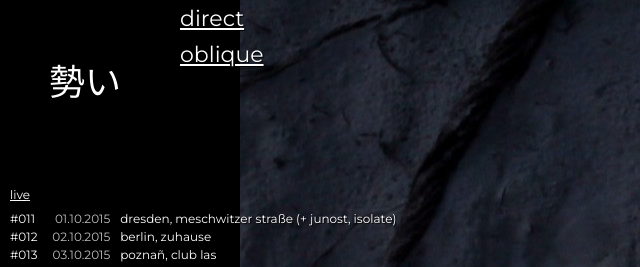
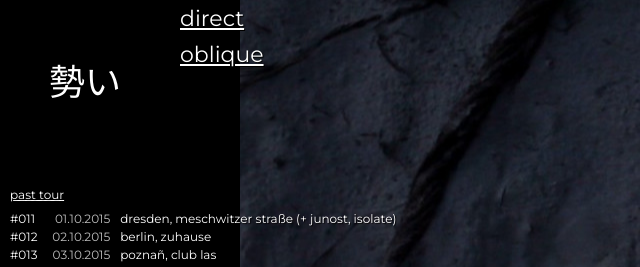
Before and after one commit to herrherrmann/ikioi, a plain HTML site: page index.html in a window 1280 px wide. Shown: the top 267 px of the page, 0-640 px from the left. Drawn offline with Linux system fonts and the light colour scheme; a web font is replaced by a local one.

Commit message:
Changed "live" to "past tour".

```diff
--- a/index.html
+++ b/index.html
@@ -65,7 +65,7 @@
       <div class="clearfix"></div>
 
       <div id="gigs">
-        <h2>live</h2>
+        <h2>past tour</h2>
         <table>
           <tr>
             <td>#011</td>
```
